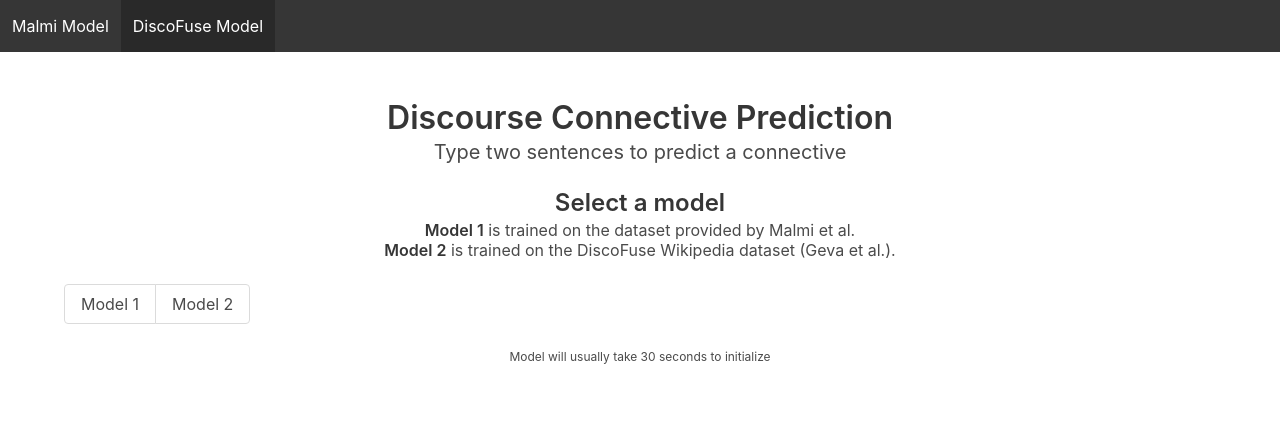
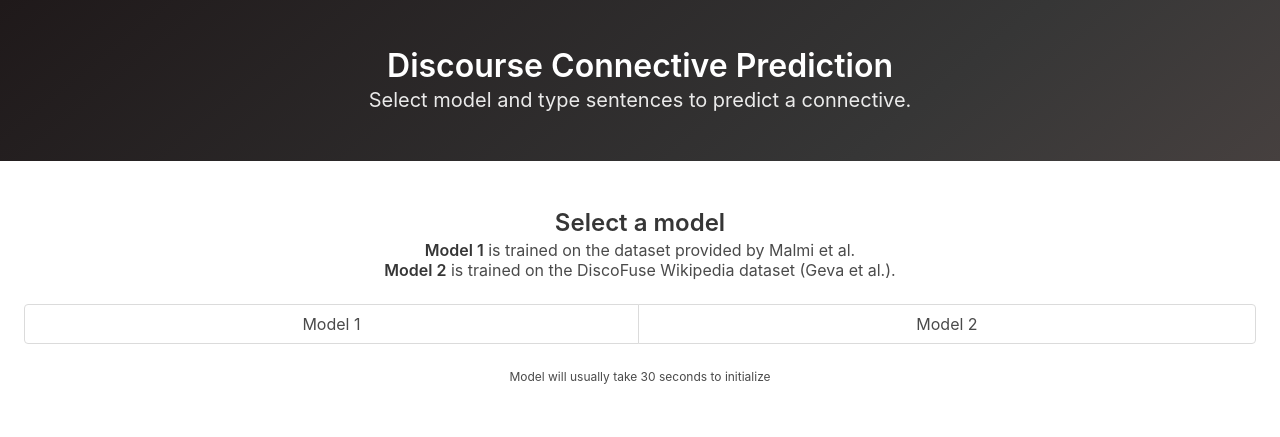
Before and after one commit to ishaanverma/connective-prediction-app, a Flask app: page / in a window 1280 px wide. Shown: the top 437 px of the page. Run offline with Flask 2, Linux system fonts and the light colour scheme; some libraries are stand-ins or nearby versions.

Commit message:
added second model and updated ui

```diff
--- a/main.py
+++ b/main.py
@@ -1,12 +1,10 @@
 #!env/bin/python
 from flask import Flask
-from flask import render_template, request, url_for, jsonify, g
-from werkzeug.local import LocalProxy
+from flask import render_template, request, url_for, jsonify, Response
 import transformers
 import torch
 import torch.nn.functional as F
 import numpy as np
-import sys
 
 try:
     import googleclouddebugger
@@ -16,46 +14,65 @@ except ImportError:
 
 app = Flask(__name__)
 
-def init_model():
+def init_model(num):
     configuration = transformers.BertConfig("./model/config.json")
     model_class = transformers.BertForSequenceClassification
     tokenizer_class = transformers.BertTokenizer
-    pretrained_weights = './model/'
+    if num == 1:
+        pretrained_weights = './model/model1/'
+        idx_to_token = {
+            0: "[no connective]", 1: "and", 2: "by contrast",
+            3: "by then", 4: "finally", 5: "for example",
+            6: "however", 7: "in other words", 8: "in particular",
+            9: "indeed", 10: "instead", 11: "meanwhile", 12: "moreover",
+            13: "nevertheless", 14: "on the other hand", 15: "otherwise",
+            16: "overall", 17: "rather", 18: "then", 19: "therefore"
+        }
+    else:
+        pretrained_weights = './model/model2/'
+        idx_to_token = {
+            0: "[no connective]", 1: "because", 2: "or",
+            3: "and", 4: "so that", 5: "unless", 6: "for example",
+            7: "while", 8: "although", 9: "however", 10: "but", 11: "so"
+        }
     pretrained_tokenizer = './tokenizer'
 
     # load weights for tokenizer and model
     tokenizer = tokenizer_class.from_pretrained(pretrained_tokenizer)
     model = model_class.from_pretrained(
         pretrained_weights,
-        num_labels=20,
-        output_attentions=False,
-        output_hidden_states=False
     )
 
-    idx_to_token = {
-        0: "[no connective]", 1: "and", 2: "by contrast",
-        3: "by then", 4: "finally", 5: "for example",
-        6: "however", 7: "in other words", 8: "in particular",
-        9: "indeed", 10: "instead", 11: "meanwhile", 12: "moreover",
-        13: "nevertheless", 14: "on the other hand", 15: "otherwise",
-        16: "overall", 17: "rather", 18: "then", 19: "therefore"
-    }
     model.eval()
     return model, tokenizer, idx_to_token
 
-model, tokenizer, idx_to_token = init_model()
+# model, tokenizer, idx_to_token = init_model()
 
 @app.route("/")
 def index():
     return render_template("content/model.html")
 
-@app.route("/predict", methods=["GET", "POST"])
+@app.route("/model", methods=["GET"])
+def model():
+    model_num = request.args.get("modelNum")
+    print(model_num)
+    if model_num == "1":
+        app.model, app.tokenizer, app.idx_to_token = init_model(1)
+    elif model_num == "2":
+        app.model, app.tokenizer, app.idx_to_token = init_model(2)
+    else:
+        return Response(status=400)
+
+    response = jsonify(success=True, connectives=list(app.idx_to_token.values()))
+    return response
+
+@app.route("/predict", methods=["GET"])
 def predict():
     sentence1 = request.args.get("sentence1")
     sentence2 = request.args.get("sentence2")
 
     # Tokenize both sentences
-    arg_dict = tokenizer.encode_plus(text=sentence1, text_pair=sentence2,
+    arg_dict = app.tokenizer.encode_plus(text=sentence1, text_pair=sentence2,
                                          max_length=128,
                                          add_special_tokens=True,
                                          pad_to_max_length=True,
@@ -67,7 +84,7 @@ def predict():
 
     # Predict output
     with torch.no_grad():
-        output = model(input_id,
+        output = app.model(input_id,
                            token_type_ids=token_type_id,
                            attention_mask=attention_mask)
 
@@ -81,6 +98,6 @@ def predict():
     prediction = prediction[0][:5]
     # print(prediction)
 
-    result = [ idx_to_token[i] for i in prediction ]
+    result = [ app.idx_to_token[i] for i in prediction ]
 
     return jsonify(predictions=result, values=values)
--- a/static/js/script.js
+++ b/static/js/script.js
@@ -26,25 +26,54 @@ $(document).ready(function()  {
 
   $('#model-1').click(function()  {
     $('#prediction-section').hide();
+    $('#model-tabs > li').removeClass("is-active");
+    $(this).parent().addClass("is-active");
+    $('#header-message').hide();
     $.get({
       url: "/model",
-      data: { modelName: 1},
+      data: { modelNum: 1},
       beforeSend: function() { $('#model-1').addClass('is-loading'); },
-      success: function() { console.log("Initialized Model 1"); $('#prediction-section').show(); },
+      success: function(data, status, xhr) {
+        console.log("Initialized Model 1");
+        $('#header-message').addClass("is-success");
+        $('#header-message').text("Successfully Initialized");
+        $('#header-message').show();
+        updateConnectiveList(data);
+        $('#prediction-section').show();
+      },
       complete: function() { $('#model-1').removeClass("is-loading"); },
-      error: function() { console.log("Failed Model 1 Init"); }
+      error: function() {
+        console.log("Failed Model 1 Init");
+        $('#header-message').addClass("is-danger");
+        $('#header-message').text("Failed to Initialize");
+      }
     });
   });
 
   $('#model-2').click(function()  {
     $('#prediction-section').hide();
+    $('#model-tabs > li').removeClass("is-active");
+    $(this).parent().addClass("is-active");
+    $('#header-message').hide();
     $.get({
       url: "/model",
-      data: { modelName: 2},
+      data: { modelNum: 2},
       beforeSend: function() { $('#model-2').addClass('is-loading'); },
-      success: function() { console.log("Initialized Model 2"); $('#prediction-section').show(); },
-      complete: function() { $('#model-2').removeClass("is-loading"); },
-      error: function() { console.log("Failed Model 2 Init"); }
+      success: function(data, status, xhr) {
+        console.log("Initialized Model 2");
+        $('#header-message').addClass("is-success");
+        $('#header-message').text("Successfully Initialized");
+        $('#header-message').show();
+        updateConnectiveList(data);
+        $('#prediction-section').show();
+      },
+      complete: function() { $('#model-2').removeClass("is-loading");
+    },
+      error: function() {
+        console.log("Failed Model 2 Init");
+        $('#header-message').addClass("is-danger");
+        $('#header-message').text("Failed to Initialize");
+      }
     });
   });
 });
@@ -71,3 +100,13 @@ $('#connectivePredict').submit(function(event)  {
     complete: function() { $('#submitForm').removeClass("is-loading"); },
   });
 })
+
+function updateConnectiveList(data)  {
+  connectives = data["connectives"];
+  container = $("<span></span>");
+  console.log(connectives);
+  connectives.forEach(element => {
+    container.append(`<span class="tag">${element}</span>`);
+  });
+  $('#connective-tags').html(container);
+}
--- a/templates/base/navbar.html
+++ b/templates/base/navbar.html
@@ -1,22 +1,12 @@
-<nav class="navbar is-dark" role="navigation" aria-label="main navigation">
-  <div class="navbar-brand">
-    <a role="button" class="navbar-burger burger" aria-label="menu" aria-expanded="false" data-target="navbarBasicExample">
-      <span aria-hidden="true"></span>
-      <span aria-hidden="true"></span>
-      <span aria-hidden="true"></span>
-    </a>
-  </div>
-
-  <div class="navbar-menu">
-    <div class="navbar-start">
-      <a class="navbar-item animate__animated animate__fadeInLeft">
-        Malmi Model
-      </a>
-
-      <a class="navbar-item animate__animated animate__fadeInLeft">
-        DiscoFuse Model
-      </a>
-
+<section class="hero is-dark is-bold">
+  <div class="hero-body">
+    <div class="container has-text-centered">
+      <h1 class="title animate__animated animate__fadeInDown">
+        Discourse Connective Prediction
+      </h1>
+      <h2 class="subtitle animate__animated animate__fadeInDown">
+        Select model and type sentences to predict a connective.
+      </h2>
     </div>
   </div>
-</nav>
+</section>
--- a/templates/content/model.html
+++ b/templates/content/model.html
@@ -2,19 +2,16 @@
 
 {% block content %}
 <div class="container is-fullhd">
-  <section class="section">
-  <div class="container has-text-centered is-centered">
-    <h1 class="title animate__animated animate__fadeInDown">Discourse Connective Prediction</h1>
-    <p class="subtitle animate__animated animate__fadeInDown animate__delay-1s">Type two sentences to predict a connective</p>
+  <section id="header-section" class="section">
     <div class="columns is-centered">
-      <div class="column is-fullhd">
+      <div class="column has-text-centered">
         <h1 class="title is-4 animate__animated animate__fadeInDown">Select a model</h1>
         <p class="subtitle is-6">
           <strong>Model 1</strong> is trained on the dataset provided by Malmi et al.
           <br/>
           <strong>Model 2</strong> is trained on the DiscoFuse Wikipedia dataset (Geva et al.).
         </p>
-        <div class="tabs is-toggle">
+        <div class="tabs is-toggle is-fullwidth">
           <ul id="model-tabs">
             <li>
               <a id="model-1" class="button">
@@ -29,10 +26,12 @@
           </ul>
         </div>
         <p class="help">Model will usually take 30 seconds to initialize</p>
+        <p id="header-message" class="help"></p>
       </div>
     </div>
-  </div>
-  <div id="prediction-section" class="columns" style="display: none;">
+  </section>
+  <section id="prediction-section" class="section" style="display: none;">
+    <div class="columns">
       <div class="column">
         <div class="tabs is-toggle is-fullwidth">
           <ul id="tabs">
@@ -77,7 +76,7 @@
           <br/>
         </form>
       </div>
-    <div class="container column is-fullhd">
+      <div class="container column">
         <div class="card">
           <header class="card-header">
             <p class="card-header-title">Available Connectives</p>
```
Also changed, not shown: other parts of templates/content/model.html (+2 -22 lines). Lines whose indentation alone changed are shown as unchanged.
